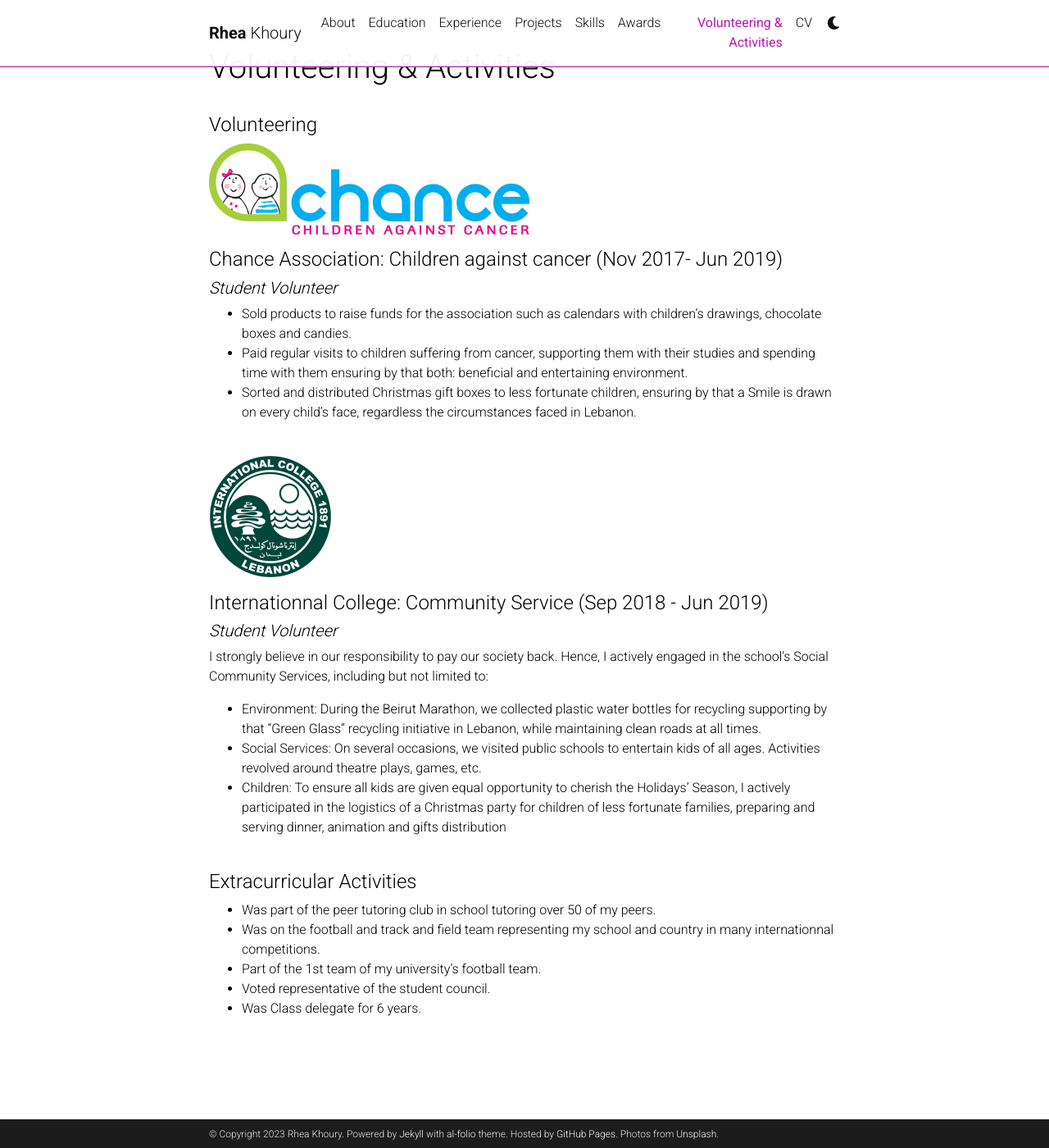
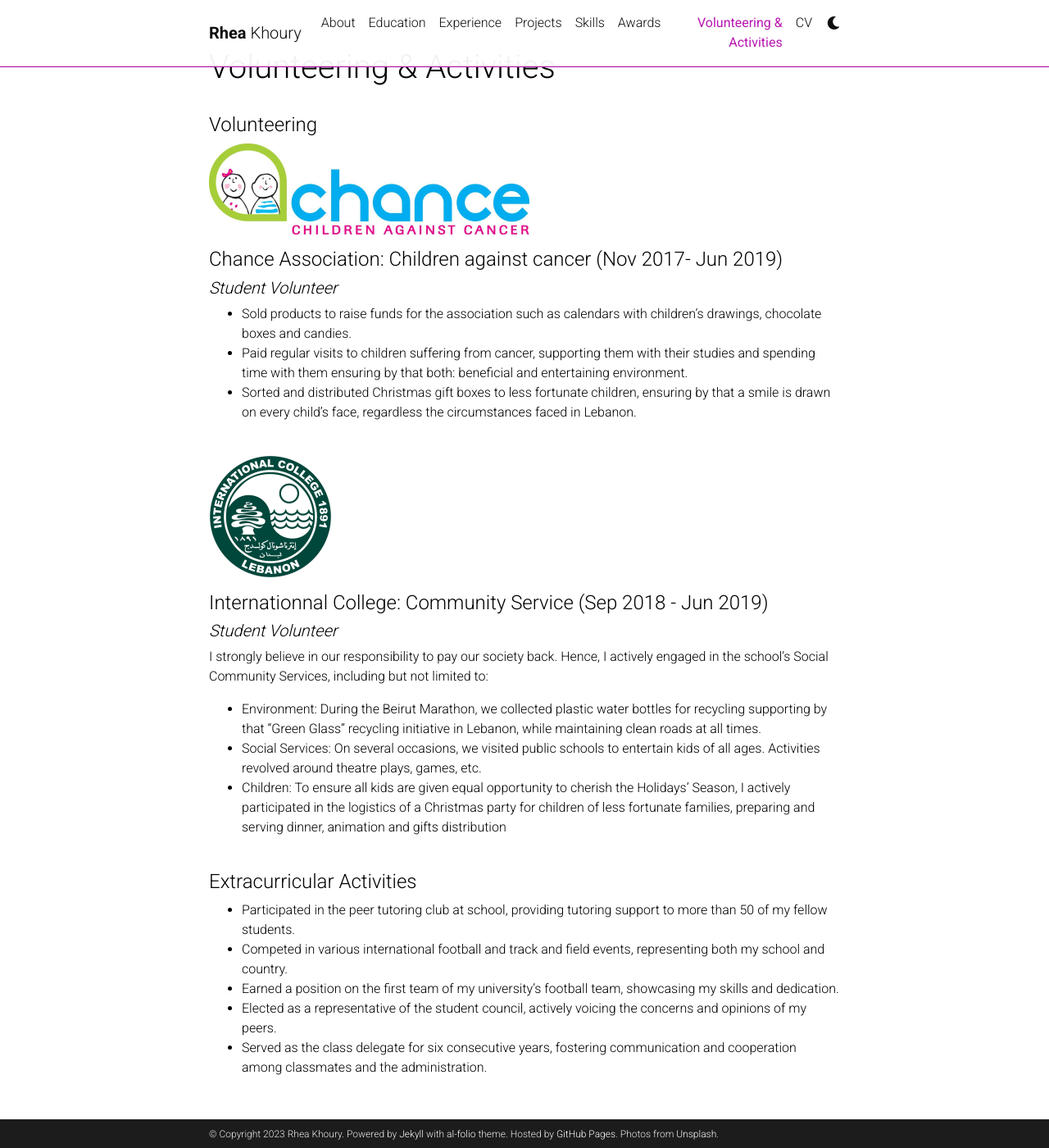
Before and after one commit to rkhoury18/rkhoury18.github.io, a Jekyll site: the page built from _pages/Volunteering.md, in a window 1280 px wide and 1400 px high, scrolled down 71 px. Shown: the whole window at 82% size. Built offline with Jekyll 4.4.1, drawn with Linux system fonts in a browser that asks for light colours; comment, search, counter and statistics services are not loaded; a style sheet for code colours, icons or effects is not loaded.

```diff
--- a/_pages/Volunteering.md
+++ b/_pages/Volunteering.md
@@ -15,7 +15,7 @@ nav_order: 6
 ##### *Student Volunteer*
 - Sold products to raise funds for the association such as calendars with children's drawings, chocolate boxes and candies.
 - Paid regular visits to children suffering from cancer, supporting them with their studies and spending time with them ensuring by that both: beneficial and entertaining environment.
-- Sorted and distributed Christmas gift boxes to less fortunate children, ensuring by that a Smile is drawn on every child's face, regardless the circumstances faced in Lebanon.
+- Sorted and distributed Christmas gift boxes to less fortunate children, ensuring by that a smile is drawn on every child's face, regardless the circumstances faced in Lebanon.
 <br/><br/>
 
 <p style="text-align: left"><img src="../assets/img/IC4.png"></p>
@@ -29,8 +29,8 @@ I strongly believe in our responsibility to pay our society back. Hence, I activ
 <br/><br/>
 
 #### Extracurricular Activities
-- Was part of the peer tutoring club in school tutoring over 50 of my peers.
-- Was on the football and track and field team representing my school and country in many internationnal competitions.
-- Part of the 1st team of my university's football team.
-- Voted representative of the student council.
-- Was Class delegate for 6 years.
+- Participated in the peer tutoring club at school, providing tutoring support to more than 50 of my fellow students.
+- Competed in various international football and track and field events, representing both my school and country.
+- Earned a position on the first team of my university's football team, showcasing my skills and dedication.
+- Elected as a representative of the student council, actively voicing the concerns and opinions of my peers.
+- Served as the class delegate for six consecutive years, fostering communication and cooperation among classmates and the administration.
```
Also changed, not shown: _pages/cv.md (+1 -1 lines).
